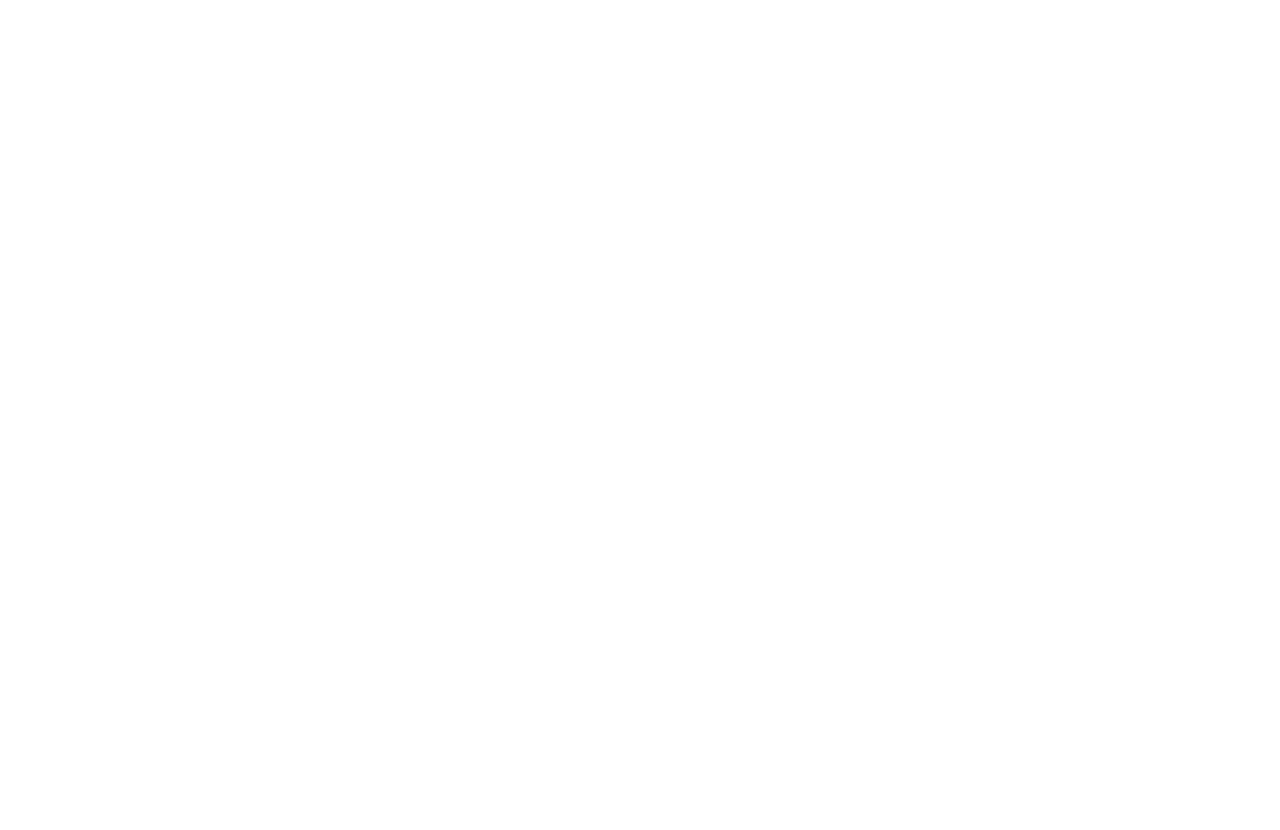
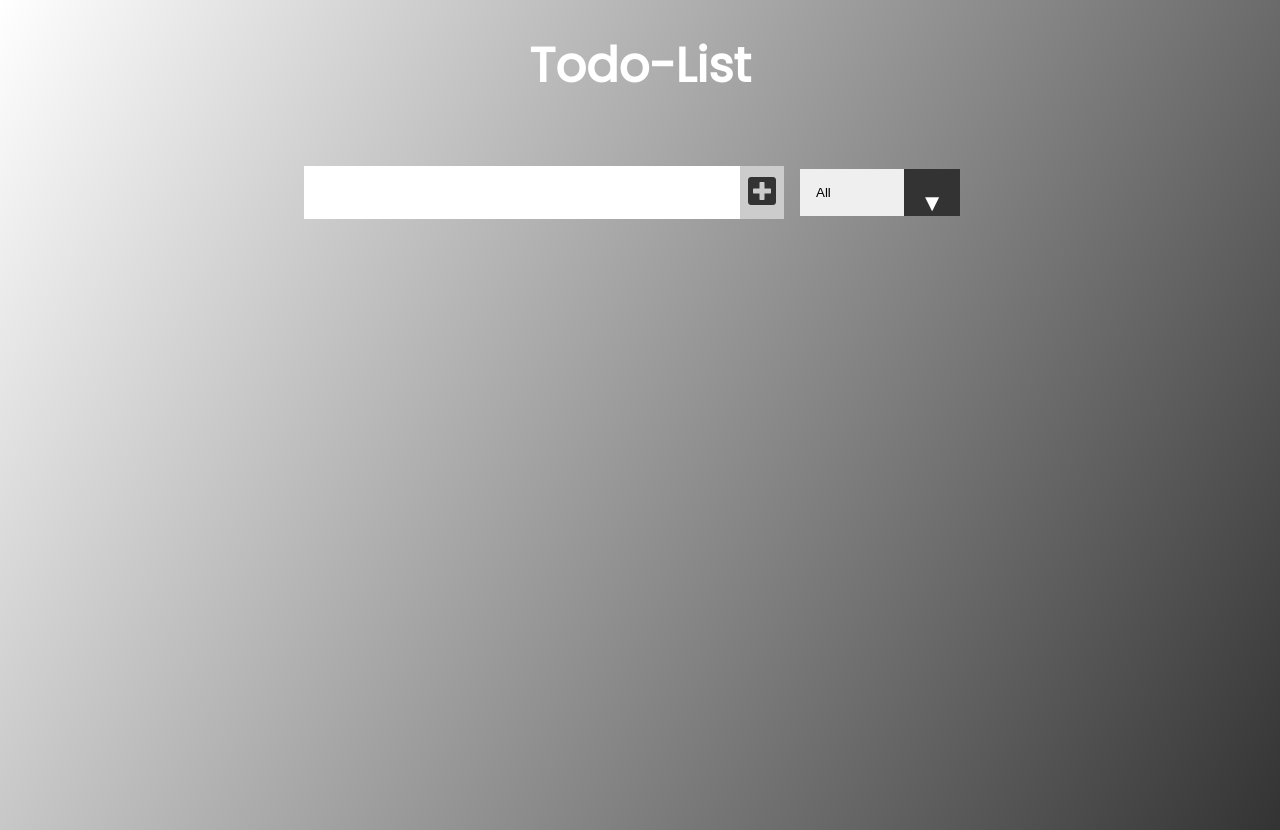
Before and after one commit to timmlaxton/tr, a React (Create React App) app: page / in a window 1280 px wide. Before the commit the page ends 800 px from the top, so only its background shows below. Built offline with nearby package versions, Linux system fonts and the light colour scheme.

Commit message:
added form and todolist component

```diff
--- a/public/index.html
+++ b/public/index.html
@@ -3,6 +3,13 @@
   <head>
     <meta charset="utf-8" />
     <link rel="icon" href="%PUBLIC_URL%/favicon.ico" />
+
+    <link
+      rel="stylesheet"
+      href="https://cdnjs.cloudflare.com/ajax/libs/font-awesome/5.15.1/css/all.min.css"
+      integrity="sha512-+4zCK9k+qNFUR5X+cKL9EIR+ZOhtIloNl9GIKS57V1MyNsYpYcUrUeQc9vNfzsWfV28IaLL3i96P9sdNyeRssA=="
+      crossorigin="anonymous"
+    />
     <meta name="viewport" content="width=device-width, initial-scale=1" />
     <meta name="theme-color" content="#000000" />
     <meta
@@ -10,34 +17,13 @@
       content="Web site created using create-react-app"
     />
     <link rel="apple-touch-icon" href="%PUBLIC_URL%/logo192.png" />
-    <!--
-      manifest.json provides metadata used when your web app is installed on a
-      user's mobile device or desktop. See https://developers.google.com/web/fundamentals/web-app-manifest/
-    -->
+
     <link rel="manifest" href="%PUBLIC_URL%/manifest.json" />
-    <!--
-      Notice the use of %PUBLIC_URL% in the tags above.
-      It will be replaced with the URL of the `public` folder during the build.
-      Only files inside the `public` folder can be referenced from the HTML.
 
-      Unlike "/favicon.ico" or "favicon.ico", "%PUBLIC_URL%/favicon.ico" will
-      work correctly both with client-side routing and a non-root public URL.
-      Learn how to configure a non-root public URL by running `npm run build`.
-    -->
     <title>React App</title>
   </head>
   <body>
     <noscript>You need to enable JavaScript to run this app.</noscript>
     <div id="root"></div>
-    <!--
-      This HTML file is a template.
-      If you open it directly in the browser, you will see an empty page.
-
-      You can add webfonts, meta tags, or analytics to this file.
-      The build step will place the bundled scripts into the <body> tag.
-
-      To begin the development, run `npm start` or `yarn start`.
-      To create a production bundle, use `npm run build` or `yarn build`.
-    -->
   </body>
 </html>
--- a/src/App.css
+++ b/src/App.css
@@ -1,38 +1,147 @@
-.App {
-  text-align: center;
+@import url("https://fonts.googleapis.com/css2?family=Poppins&display=swap");
+
+* {
+  margin: 0;
+  padding: 0;
+  box-sizing: border-box;
 }
 
-.App-logo {
-  height: 40vmin;
+body {
+  font-family: "Poppins", sans-serif;
+  background-image: linear-gradient(120deg, #ffff, #333);
+  color: #fff;
+  min-height: 100vh;
+}
+
+header {
+  font-size: 1.5rem;
+}
+
+header {
+  text-align: center;
+  margin-top: 30px;
+  margin-bottom: 10px;
+}
+
+form {
+  min-height: 10vh;
+  display: flex;
+  justify-content: center;
+  align-items: center;
+  margin-top: 50px;
+}
+
+form input,
+form button {
+  padding: 0.5rem;
+  font-size: 2rem;
+  border: none;
+  background: #fff;
+}
+
+form button {
+  color: #333;
+  background: #ccc;
+  cursor: pointer;
+  transition: all 0.3sec;
+}
+
+form button:hover {
+  color: #f2f2f2;
+}
+
+.todo-container {
+  display: flex;
+  align-items: center;
+  justify-content: center;
+}
+
+.todo-list {
+  min-width: 30%;
+  list-style: none;
+}
+
+.todo {
+  margin: 0.5rem;
+  background: #fff;
+  color: #333;
+  font-size: 1.5rem;
+  display: flex;
+  justify-content: space-between;
+  align-items: center;
+  transition: all 0.4s ease;
+}
+
+.todo li {
+  flex: 1;
+}
+
+.trash-btn,
+.completed-btn {
+  background: darkslategray;
+  color: #fff;
+  border: none;
+  padding: 1rem;
+  cursor: pointer;
+  font-size: 1rem;
+}
+
+.completed-btn {
+  background: red;
+  color: #fff;
+  border: none;
+  padding: 1rem;
+  cursor: pointer;
+  font-size: 1rem;
+}
+
+.todo-item {
+  padding: 0rem 0.9rem;
+}
+
+.fa-trash,
+.fa-check-square {
   pointer-events: none;
 }
 
-@media (prefers-reduced-motion: no-preference) {
-  .App-logo {
-    animation: App-logo-spin infinite 20s linear;
-  }
+.completed {
+  text-decoration: line-through;
+  opacity: 0.5;
 }
 
-.App-header {
-  background-color: #282c34;
-  min-height: 100vh;
-  display: flex;
-  flex-direction: column;
-  align-items: center;
-  justify-content: center;
-  font-size: calc(10px + 2vmin);
-  color: white;
+.fall {
+  transform: translateY(8rem) rotateZ(20deg);
+  opacity: 0;
 }
 
-.App-link {
-  color: #61dafb;
+select {
+  -webkit-appearance: none;
+  -moz-appearance: none;
+  appearance: none;
+  outline: none;
+  border: none;
+  cursor: pointer;
+  width: 10rem;
+  padding: 1rem;
 }
 
-@keyframes App-logo-spin {
-  from {
-    transform: rotate(0deg);
-  }
-  to {
-    transform: rotate(360deg);
-  }
+.select {
+  margin: 1rem;
+  position: relative;
+  overflow: hidden;
 }
+
+select {
+  cursor: pointer;
+  width: 10rem;
+}
+
+.select::after {
+  content: "\25BC";
+  position: absolute;
+  background: #333;
+  top: 0;
+  right: 0;
+  padding: 1rem;
+  pointer-events: none;
+}
--- a/src/App.js
+++ b/src/App.js
@@ -1,7 +1,15 @@
 import "./App.css";
+import Form from "./components/Form";
 
 function App() {
-  return <div className="App"></div>;
+  return (
+    <div className="App">
+      <header>
+        <h1>Todo-List</h1>
+        <Form />
+      </header>
+    </div>
+  );
 }
 
 export default App;
--- /dev/null
+++ b/src/components/Form.js
@@ -0,0 +1,24 @@
+import React from "react";
+import "../App.css";
+
+const Form = () => {
+  return (
+    <div>
+      <form>
+        <input type="text" className="todo-input" />
+        <button className="todo-button" type="submit">
+          <i className="fas fa-plus-square"></i>
+        </button>
+        <div className="select">
+          <select name="todos" className="filter-todo">
+            <option value="all">All</option>
+            <option value="completed">Completed</option>
+            <option value="uncompleted">Uncompleted</option>
+          </select>
+        </div>
+      </form>
+    </div>
+  );
+};
+
+export default Form;
--- a/src/index.js
+++ b/src/index.js
@@ -1,17 +1,11 @@
-import React from 'react';
-import ReactDOM from 'react-dom';
-import './index.css';
-import App from './App';
-import reportWebVitals from './reportWebVitals';
+import React from "react";
+import ReactDOM from "react-dom";
+import "./index.css";
+import App from "./App";
 
 ReactDOM.render(
   <React.StrictMode>
     <App />
   </React.StrictMode>,
-  document.getElementById('root')
+  document.getElementById("root")
 );
-
-// If you want to start measuring performance in your app, pass a function
-// to log results (for example: reportWebVitals(console.log))
-// or send to an analytics endpoint. Learn more: https://bit.ly/CRA-vitals
-reportWebVitals();
--- a/src/reportWebVitals.js
+++ /dev/null
@@ -1,13 +0,0 @@
-const reportWebVitals = onPerfEntry => {
-  if (onPerfEntry && onPerfEntry instanceof Function) {
-    import('web-vitals').then(({ getCLS, getFID, getFCP, getLCP, getTTFB }) => {
-      getCLS(onPerfEntry);
-      getFID(onPerfEntry);
-      getFCP(onPerfEntry);
-      getLCP(onPerfEntry);
-      getTTFB(onPerfEntry);
-    });
-  }
-};
-
-export default reportWebVitals;
```
Also changed, not shown: src/components/TodoList.js (added, +7 -0 lines), src/setupTests.js (deleted, +0 -5 lines), src/logo.svg (deleted).
